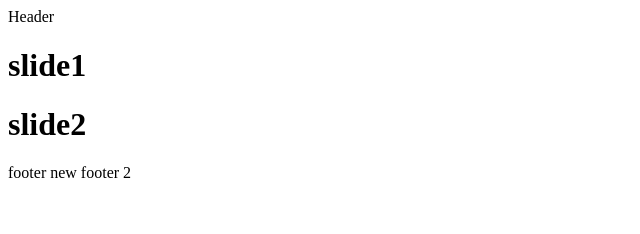
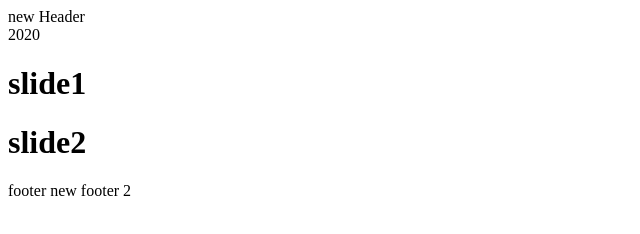
Before and after one commit to hamidcloner/neon-test, a plain HTML site: page index.html in a window 1280 px wide. Shown: the whole page, without its empty margins (0-640 px from the left). Drawn offline with Linux system fonts and the light colour scheme.

Commit message:
some changes in master

```diff
--- a/index.html
+++ b/index.html
@@ -8,8 +8,8 @@
 </head>
 <body>
     <header>
-        Header
-        <nav></nav>
+        new Header
+        <nav>2020</nav>
     </header>
     <div class="slider">
         <h1>slide1</h1>
```
